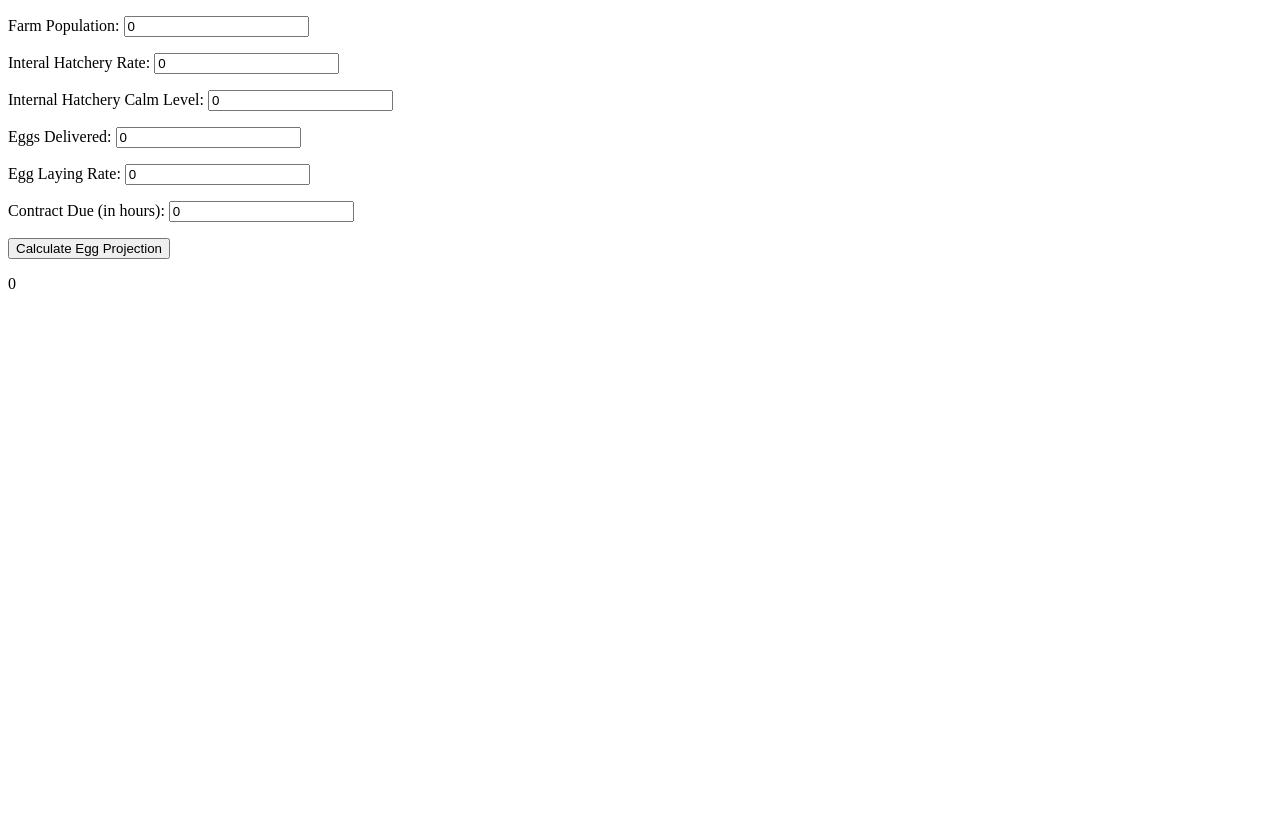
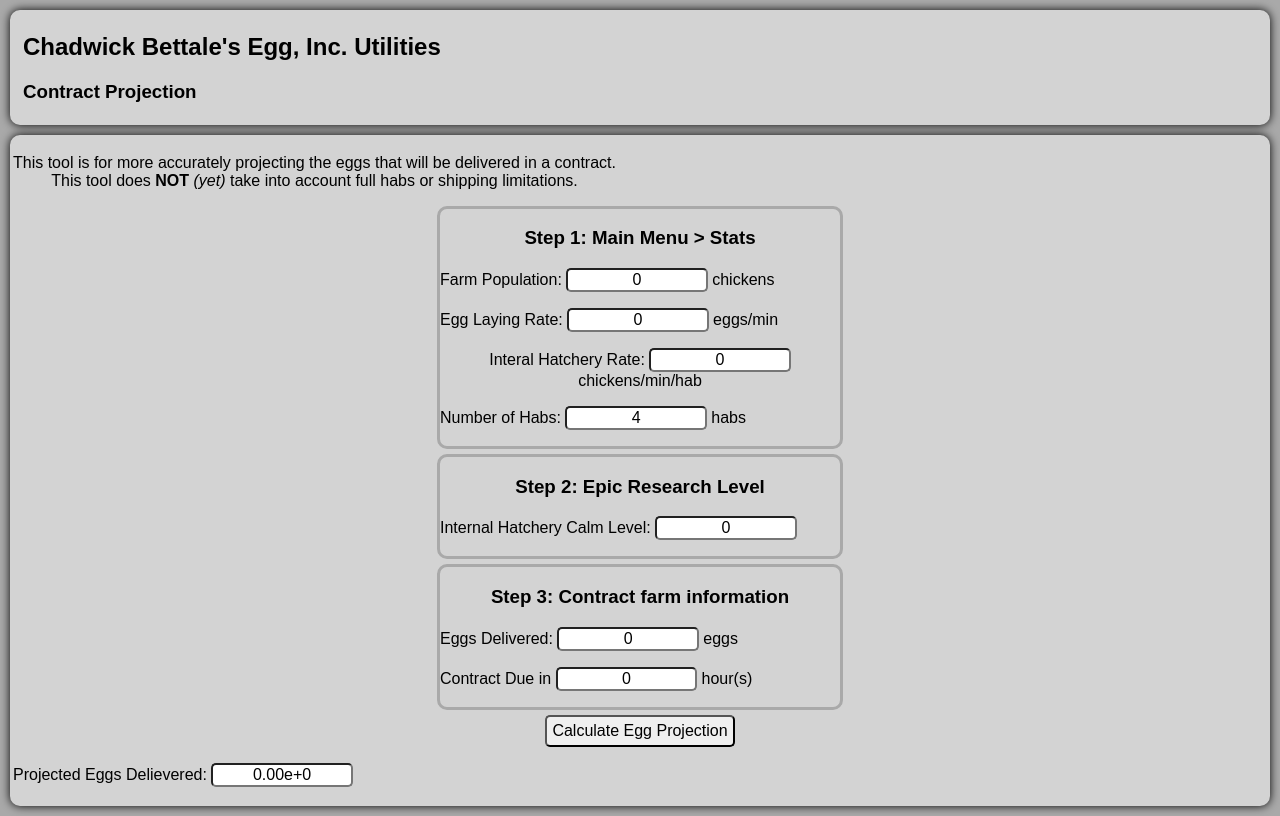
Before and after one commit to chaddybox026/eggUtils, a plain HTML site: page contractUtils/index.html in a window 1280 px wide. Both pictures are taken after a click on the button "Calculate Egg Projection". Drawn offline with Linux system fonts and the light colour scheme.

Commit message:
v2.0 (now with css!)

```diff
--- a/contractUtils/contractProjection.js
+++ b/contractUtils/contractProjection.js
@@ -1,32 +1,43 @@
-var chkPop = 0, //chk
+var
+  chkPop = 0, //chk
   eggDel = 0, //egg
   chkRate = 0, //chk/min
+  numHabs = 1, //number of hatcheries
   rateCalm = 0, //level
   eggRate = 0, //egg/min
   eggPerChkRate = 0, //egg/chk/min
   due = 0; //hours
 
+let magnitudes = [
+  "M",
+  "B",
+  "T",
+  "q",
+  "Q",
+  "s",
+  "S",
+]
+
 //calculates projected egg delivery with given parameters
+//args: none
+//return: none
 function calcEggProj() {
 
   getData();
 
-  var dueMins = due*60;
+  var dueMins = due * 60; //convert hours to minutes
 
-  var calc = (getEggChkRate()*chkRate*getCalmBoost()/2)*(dueMins*dueMins);
-  console.log(calc);
-  calc = calc + getEggChkRate()*chkPop*dueMins;
-  console.log(calc);
-  calc = calc + eggDel*1;
-  console.log(calc);
+  var calc = ( getEggChkRate() * chkRate * getCalmBoost() * numHabs / 2 ) * ( dueMins * dueMins )
+    + ( getEggChkRate() * chkPop ) * dueMins
+    + eggDel * 1;
 
-  document.getElementById("output").innerHTML = Number.parseFloat(calc).toFixed(0);
-
+  document.getElementById("output").value = Number.parseFloat(calc).toExponential(2);
 
 }
 
 //calculates the boost of internal hatcheries due to calm upgrade
-//retuns a value between 1 and 3
+//args: none
+//retun: multiplier value between 1 and 3
 function getCalmBoost() {
 
   if (rateCalm > 20) return 3;
@@ -36,21 +47,36 @@ function getCalmBoost() {
 }
 
 //grabs data from HTML input fields
+//args: none
+//return: none
 function getData() {
 
-  chkPop = document.getElementById("_chkPop").value;
-  chkRate = document.getElementById("_chkRate").value;
-  rateCalm = document.getElementById("_rateCalm").value;
-  eggDel = document.getElementById("_eggDel").value;
-  eggRate = document.getElementById("_eggRate").value;
-  due = document.getElementById("_due").value;
+  chkPop = getFieldValue("_chkPop");
+  chkRate = getFieldValue("_chkRate");
+  rateCalm = getFieldValue("_rateCalm");
+  numHabs = getFieldValue("_numHabs");
+  if (numHabs < 1 || numHabs > 4) numHabs = 0; //avoids too many or too few habs
+  eggDel = getFieldValue("_eggDel");
+  eggRate = getFieldValue("_eggRate");
+  due = getFieldValue("_due");
 
 }
 
 //calculates the rate of eggs per chicken per minute
+//no arg
+//return: rate num
 function getEggChkRate() {
 
   if (chkPop <= 0) return 0;
   else return eggRate/chkPop; //egg/chk/min
 
 }
+
+//grabs the fields from arg id
+//args: id, string of HTML id
+//return: value of field in HTML
+function getFieldValue(id) {
+
+  return (document.getElementById(id).value) * 1; //*1 ensures number
+
+}
--- a/contractUtils/index.html
+++ b/contractUtils/index.html
@@ -4,25 +4,58 @@
 
     <meta charset="utf-8">
     <title>Contract Egg Projection</title>
+    <link rel="stylesheet" href="../master.css">
     <script src="./contractProjection.js"></script>
 
   </head>
+
   <body>
 
-    <div>
+    <header class="home">
 
-      <p>Farm Population: <input type="number" id="_chkPop" value="0"></p>
-      <p>Interal Hatchery Rate: <input type="number" id="_chkRate" value="0"></p>
-      <p>Internal Hatchery Calm Level: <input type="number" id="_rateCalm" value="0"></p>
-      <p>Eggs Delivered: <input type="number" id="_eggDel" value="0"></p>
-      <p>Egg Laying Rate: <input type="number" id="_eggRate" value="0"></p>
-      <p>Contract Due (in hours): <input type="number" id="_due" value="0"></p>
+      <h2><a href="../">Chadwick Bettale's Egg, Inc. Utilities</a></h2>
+      <h3>Contract Projection</h3>
 
-      <button onclick="calcEggProj()">Calculate Egg Projection</button>
+    </header>
 
-      <p id="output"></p>
+    <div class="main">
+
+      <p>This tool is for more accurately projecting the eggs that will be delivered in a contract.<br>This tool does <b>NOT</b> <i>(yet)</i> take into account full habs or shipping limitations.</p>
+
+      <div class="step">
+
+        <h3>Step 1: Main Menu > Stats</h3>
+
+        <p>Farm Population: <input id="_chkPop" value="0"> chickens</p>
+        <p>Egg Laying Rate: <input id="_eggRate" value="0"> eggs/min</p>
+        <p>Interal Hatchery Rate: <input id="_chkRate" value="0"> chickens/min/hab</p>
+        <p>Number of Habs: <input id="_numHabs" value="4"> habs</p>
+
+      </div>
+
+      <div class="step">
+
+        <h3>Step 2: Epic Research Level</h3>
+
+        <p>Internal Hatchery Calm Level: <input id="_rateCalm" value="0"></p>
+
+      </div>
+
+      <div class="step">
+
+        <h3>Step 3: Contract farm information</h3>
+
+        <p>Eggs Delivered: <input id="_eggDel" value="0"> eggs</p>
+        <p>Contract Due in <input id="_due" value="0"> hour(s)</p>
+
+      </div>
+
+      <button onclick="calcEggProj();">Calculate Egg Projection</button>
+
+      <p>Projected Eggs Delievered: <input id="output" value="0" style="text-align: center;" readonly></p></p>
 
     </div>
 
   </body>
+
 </html>
--- /dev/null
+++ b/master.css
@@ -0,0 +1,55 @@
+body {
+  background-color: DarkGray;
+  margin: 0px;
+  padding: 10px;
+  font-family: "Arial";
+}
+
+header {
+  background-color: LightGray;
+  margin-bottom: 10px;
+  padding: 0px 10px;
+  border: solid LightGray;
+  border-radius: 10px;
+  box-shadow: 0px 0px 10px Black;
+}
+
+.home a {
+  color: black;
+  text-decoration: none;
+}
+
+.main {
+  background-color: LightGray;
+  margin: 0px;
+  width: auto;
+  border: solid LightGray;
+  border-radius: 10px;
+  box-shadow: 0px 0px 10px Black;
+  text-align: center;
+}
+
+.step {
+  border: solid DarkGray;
+  border-radius: 10px;
+  width: 400px;
+  margin: 5px auto;
+  text-align: center;
+}
+
+p {
+  width: fit-content;
+}
+
+input {
+  width: 15ch;
+  border-radius: 5px;
+  font-size: 16px;
+  text-align: center;
+}
+
+button {
+  padding: 5px;
+  border-radius: 5px;
+  font-size: 16px;
+}
```
Also changed, not shown: index.html (+18 -2 lines).
